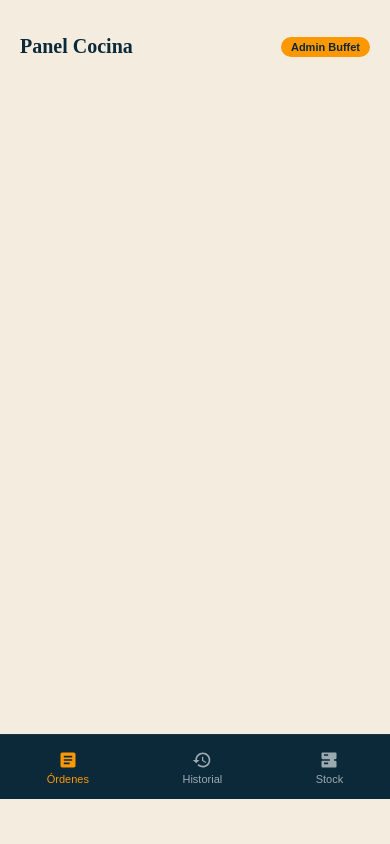
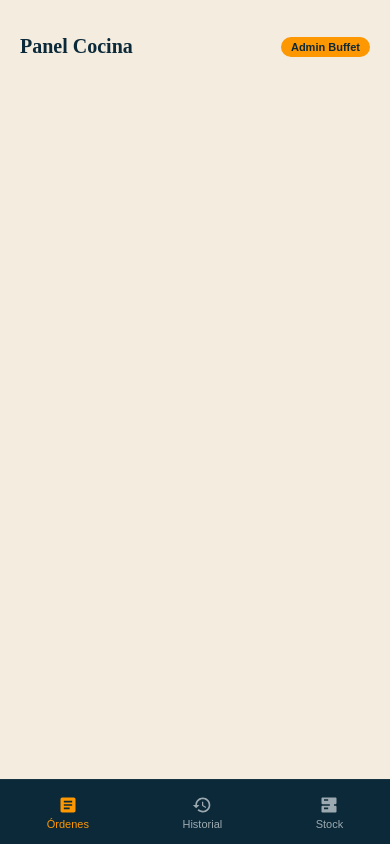
Before and after one commit to KevinDallAnese/rapidin-buffet, a website: page public/admin.html in a window 390 px wide. Drawn offline with nearby package versions, Linux system fonts and the light colour scheme; no server answers; a web font is replaced by a local one.

Commit message:
Update styles.css

```diff
--- a/public/styles.css
+++ b/public/styles.css
@@ -75,15 +75,20 @@ body {
     body {
         background-color: var(--fondo-app);
         justify-content: flex-start;
+        height: 100vh;
+        overflow: hidden;
     }
 
     .phone-frame {
         width: 100vw;
-        height: calc(100vh - 65px);
+        height: 100vh;
         border: none;
         border-radius: 0;
         box-shadow: none;
         background-color: var(--fondo-app);
+        display: flex;
+        flex-direction: column;
+        justify-content: space-between;
     }
 
     .phone-header-notch {
```
